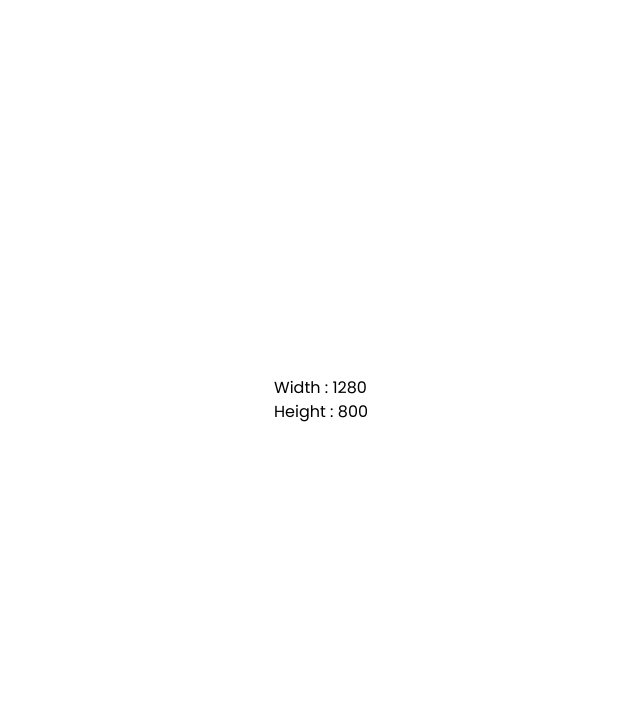
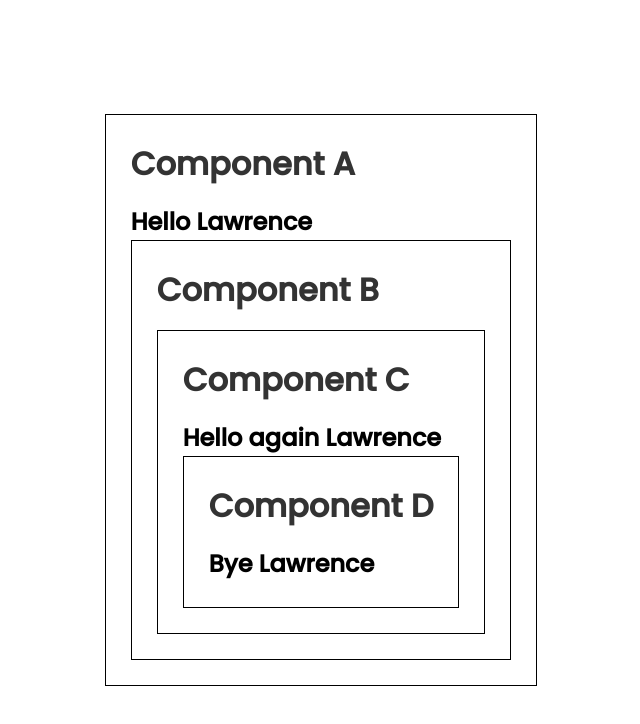
Before and after one commit to cedik456/react-tutorial, a React (Vite) app in the folder my-react-app/: page / in a window 1280 px wide. Shown: the top 724 px of the page, without its empty margins (319-959 px from the left). Built offline with nearby package versions, Linux system fonts and the light colour scheme.

Commit message:
Learned how to use the useContext hook

```diff
--- a/my-react-app/src/App.jsx
+++ b/my-react-app/src/App.jsx
@@ -1,9 +1,9 @@
-import UseEffectReturn from "./UseEffectReturn";
+import ComponentA from "./ComponentA";
 
 function App() {
   return (
     <div>
-      <UseEffectReturn />
+      <ComponentA />
     </div>
   );
 }
--- /dev/null
+++ b/my-react-app/src/ComponentA.jsx
@@ -0,0 +1,19 @@
+import React, { useState, createContext } from "react";
+import ComponentB from "./ComponentB";
+
+export const UserContext = createContext();
+
+function ComponentA() {
+  const [user, setUser] = useState("Lawrence");
+  return (
+    <div className="box">
+      <h1>Component A</h1>
+      <h2>{`Hello ${user}`}</h2>
+      <UserContext.Provider value={user}>
+        <ComponentB />
+      </UserContext.Provider>
+    </div>
+  );
+}
+
+export default ComponentA;
--- /dev/null
+++ b/my-react-app/src/ComponentB.jsx
@@ -0,0 +1,11 @@
+import ComponentC from "./ComponentC";
+function ComponentB() {
+  return (
+    <div className="box">
+      <h1>Component B</h1>
+      <ComponentC></ComponentC>
+    </div>
+  );
+}
+
+export default ComponentB;
--- /dev/null
+++ b/my-react-app/src/ComponentC.jsx
@@ -0,0 +1,16 @@
+import ComponentD from "./ComponentD";
+import React, { useContext } from "react";
+import { UserContext } from "./ComponentA";
+
+function ComponentC() {
+  const user = useContext(UserContext);
+  return (
+    <div className="box">
+      <h1>Component C</h1>
+      <h2>{`Hello again ${user}`}</h2>
+      <ComponentD></ComponentD>
+    </div>
+  );
+}
+
+export default ComponentC;
--- /dev/null
+++ b/my-react-app/src/ComponentD.jsx
@@ -0,0 +1,14 @@
+import React, { useContext } from "react";
+import { UserContext } from "./ComponentA";
+
+function ComponentD() {
+  const user = useContext(UserContext);
+  return (
+    <div className="box">
+      <h1>Component D</h1>
+      <h2>{`Bye ${user}`}</h2>
+    </div>
+  );
+}
+
+export default ComponentD;
--- a/my-react-app/src/index.css
+++ b/my-react-app/src/index.css
@@ -231,3 +231,10 @@
   display: flex;
   flex-direction: column;
 }
+
+/* Use Context */
+
+.box {
+  border: 1px solid;
+  padding: 25px;
+}
```
